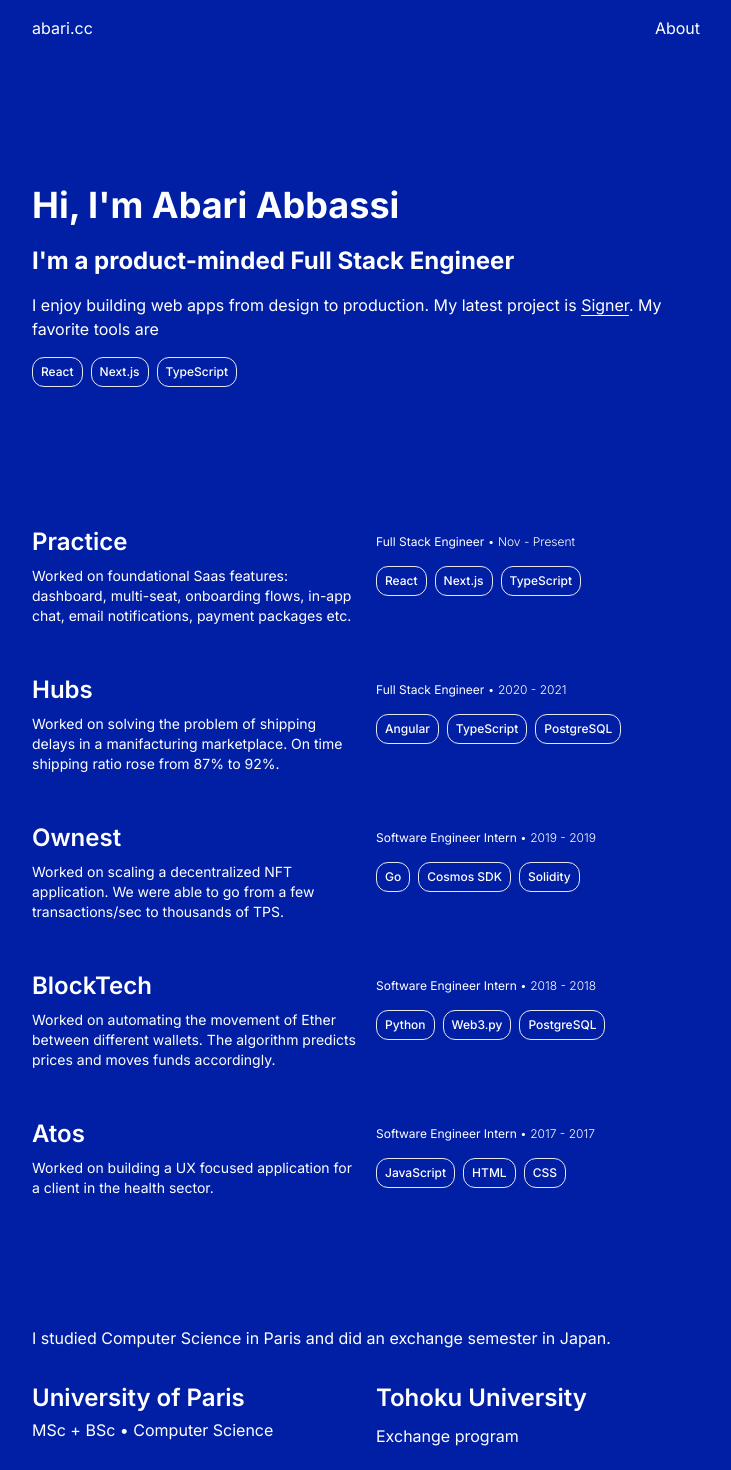
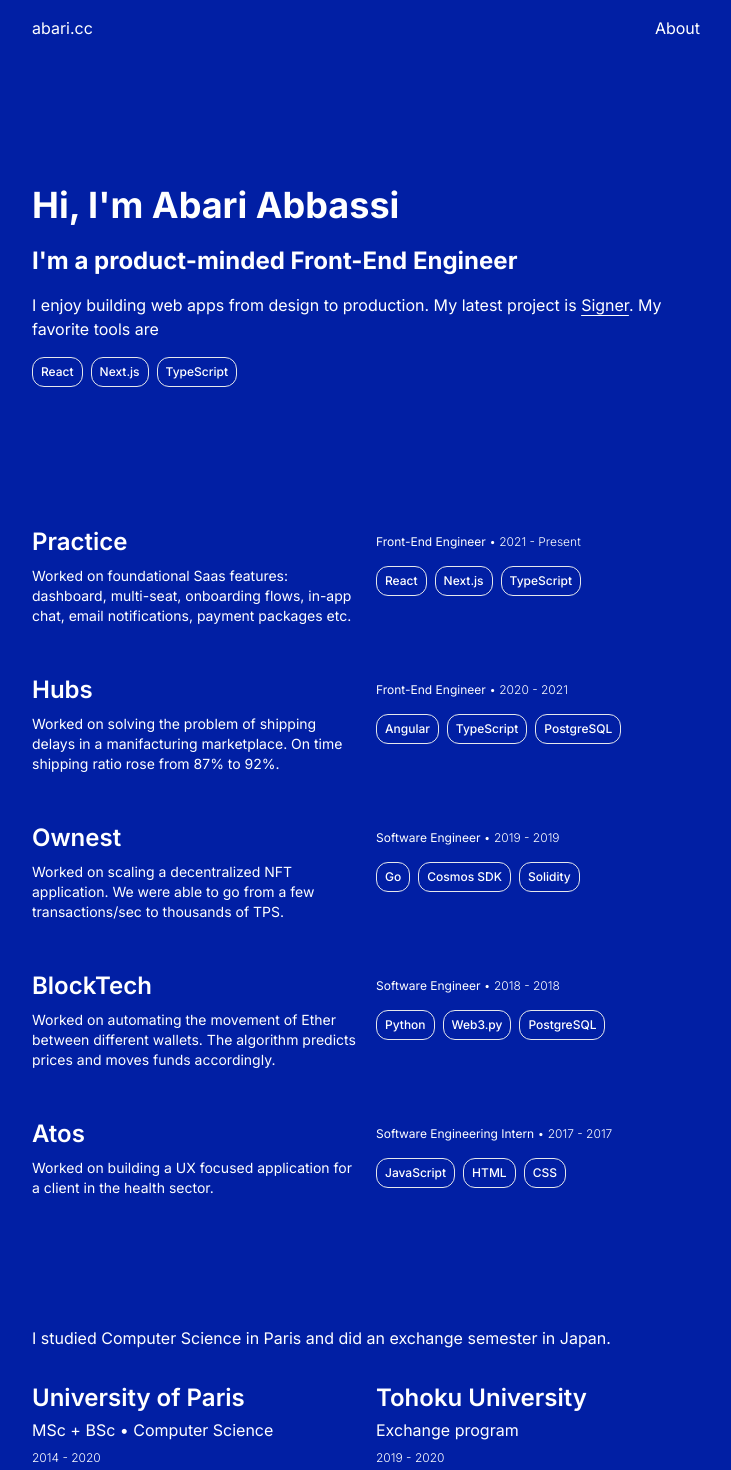
Before and after one commit to byabari/byabari, a Next.js app: page / in a window 1280 px wide. Shown: the top 1470 px of the page, without its empty margins (274-1005 px from the left). Built offline with nearby package versions, Linux system fonts and the light colour scheme.

Commit message:
update page.js, page.js and Resume.js

```diff
--- a/app/about/page.js
+++ b/app/about/page.js
@@ -4,7 +4,7 @@ import Link from "@/components/Link";
 export const metadata = {
   title: "About – Abari Abbassi",
   description:
-    "Hi, I'm Abari Abbassi. I'm a product-minded Full Stack Engineer. I enjoy building web apps from design to production.",
+    "Hi, I'm Abari Abbassi. I'm a product-minded Front-End Engineer. I enjoy building web apps from design to production.",
 };
 
 export default function About() {
--- a/app/page.js
+++ b/app/page.js
@@ -3,11 +3,11 @@ import Resume, { Technologies } from "@/components/Resume";
 export const metadata = {
   title: "Abari Abbassi",
   description:
-    "Hi, I'm Abari Abbassi. I'm a product-minded Full Stack Engineer. I enjoy building web apps from design to production.",
+    "Hi, I'm Abari Abbassi. I'm a product-minded Front-End Engineer. I enjoy building web apps from design to production.",
   openGraph: {
     title: "Abari Abbassi",
     description:
-      "Hi, I'm Abari Abbassi. I'm a product-minded Full Stack Engineer. I enjoy building web apps from design to production.",
+      "Hi, I'm Abari Abbassi. I'm a product-minded Front-End Engineer. I enjoy building web apps from design to production.",
     url: "https://abari.cc",
     siteName: "Abari Abbassi",
     images: [
@@ -36,7 +36,7 @@ export default function HomePage() {
           Hi, I'm Abari Abbassi
         </h1>
         <h2 className="text-xl sm:text-2xl font-bold mb-4">
-          I'm a product-minded Full Stack Engineer
+          I'm a product-minded Front-End Engineer
         </h2>
         <p className="mb-4">
           I enjoy building web apps from design to production. My latest project
--- a/components/Resume.js
+++ b/components/Resume.js
@@ -61,8 +61,8 @@ export default function Resume() {
           jobDescription="Worked on foundational Saas features: dashboard, multi-seat,
           onboarding flows, in-app chat, email notifications, payment packages
           etc."
-          jobTitle="Full Stack Engineer"
-          startDate="Nov"
+          jobTitle="Front-End Engineer"
+          startDate="2021"
           endDate="Present"
           technologies={["React", "Next.js", "TypeScript"]}
         />
@@ -70,7 +70,7 @@ export default function Resume() {
           companyName="Hubs"
           companyWebsite="https://hubs.com"
           jobDescription="Worked on solving the problem of shipping delays in a manifacturing marketplace. On time shipping ratio rose from 87% to 92%."
-          jobTitle="Full Stack Engineer"
+          jobTitle="Front-End Engineer"
           startDate="2020"
           endDate="2021"
           technologies={["Angular", "TypeScript", "PostgreSQL"]}
@@ -79,7 +79,7 @@ export default function Resume() {
           companyName="Ownest"
           companyWebsite="https://ownest.io"
           jobDescription="Worked on scaling a decentralized NFT application. We were able to go from a few transactions/sec to thousands of TPS."
-          jobTitle="Software Engineer Intern"
+          jobTitle="Software Engineer"
           startDate="2019"
           endDate="2019"
           technologies={["Go", "Cosmos SDK", "Solidity"]}
@@ -88,7 +88,7 @@ export default function Resume() {
           companyName="BlockTech"
           companyWebsite="https://block-tech.io"
           jobDescription="Worked on automating the movement of Ether between different wallets. The algorithm predicts prices and moves funds accordingly."
-          jobTitle="Software Engineer Intern"
+          jobTitle="Software Engineer"
           startDate="2018"
           endDate="2018"
           technologies={["Python", "Web3.py", "PostgreSQL"]}
@@ -97,7 +97,7 @@ export default function Resume() {
           companyName="Atos"
           companyWebsite="https://atos.net"
           jobDescription="Worked on building a UX focused application for a client in the health sector."
-          jobTitle="Software Engineer Intern"
+          jobTitle="Software Engineering Intern"
           startDate="2017"
           endDate="2017"
           technologies={["JavaScript", "HTML", "CSS"]}
@@ -112,13 +112,15 @@ export default function Resume() {
           <div className="text-xl sm:text-2xl font-semibold mb-1">
             University of Paris
           </div>
-          <p>MSc + BSc • Computer Science</p>
+          <p className="mb-2">MSc + BSc • Computer Science</p>
+          <p className="text-xs font-light">2014 - 2020</p>
         </div>
         <div className="w-1/2">
-          <div className="text-xl sm:text-2xl font-semibold mb-2.5">
+          <div className="text-xl sm:text-2xl font-semibold mb-1">
             Tohoku University
           </div>
-          <p>Exchange program</p>
+          <p className="mb-2">Exchange program</p>
+          <p className="text-xs font-light">2019 - 2020</p>
         </div>
       </div>
     </>
```
